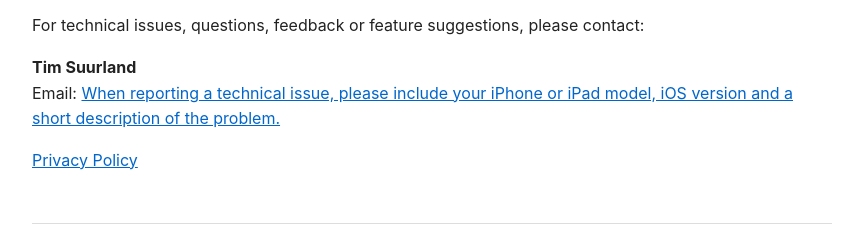
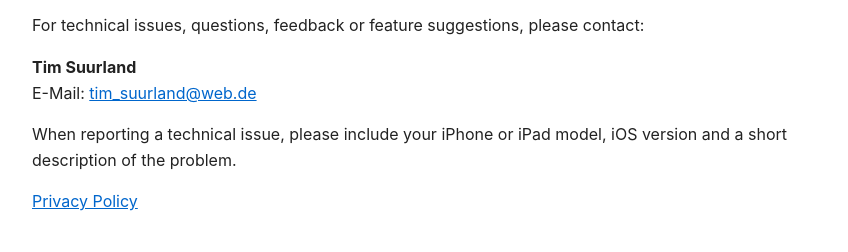
Before and after one commit to timsuur/zambia-safari-trainer-privacy, a plain HTML site: page support.html in a window 1280 px wide. Shown: the part 151-403 px from the top of the page, without its empty margins (208-1056 px from the left). Drawn offline with Linux system fonts and the light colour scheme.

Commit message:
update support.html

```diff
--- a/support.html
+++ b/support.html
@@ -46,8 +46,8 @@ For technical issues, questions, feedback or feature suggestions, please contact
 
 <p>
 <strong>Tim Suurland</strong><br>
-Email:
-<a href="mailto:tim_suurland@web.de>tim_suurland@web.de</a>
+E-Mail:
+<a href="mailto:tim_suurland@web.de">tim_suurland@web.de</a>
 </p>
 
 <p>
```
